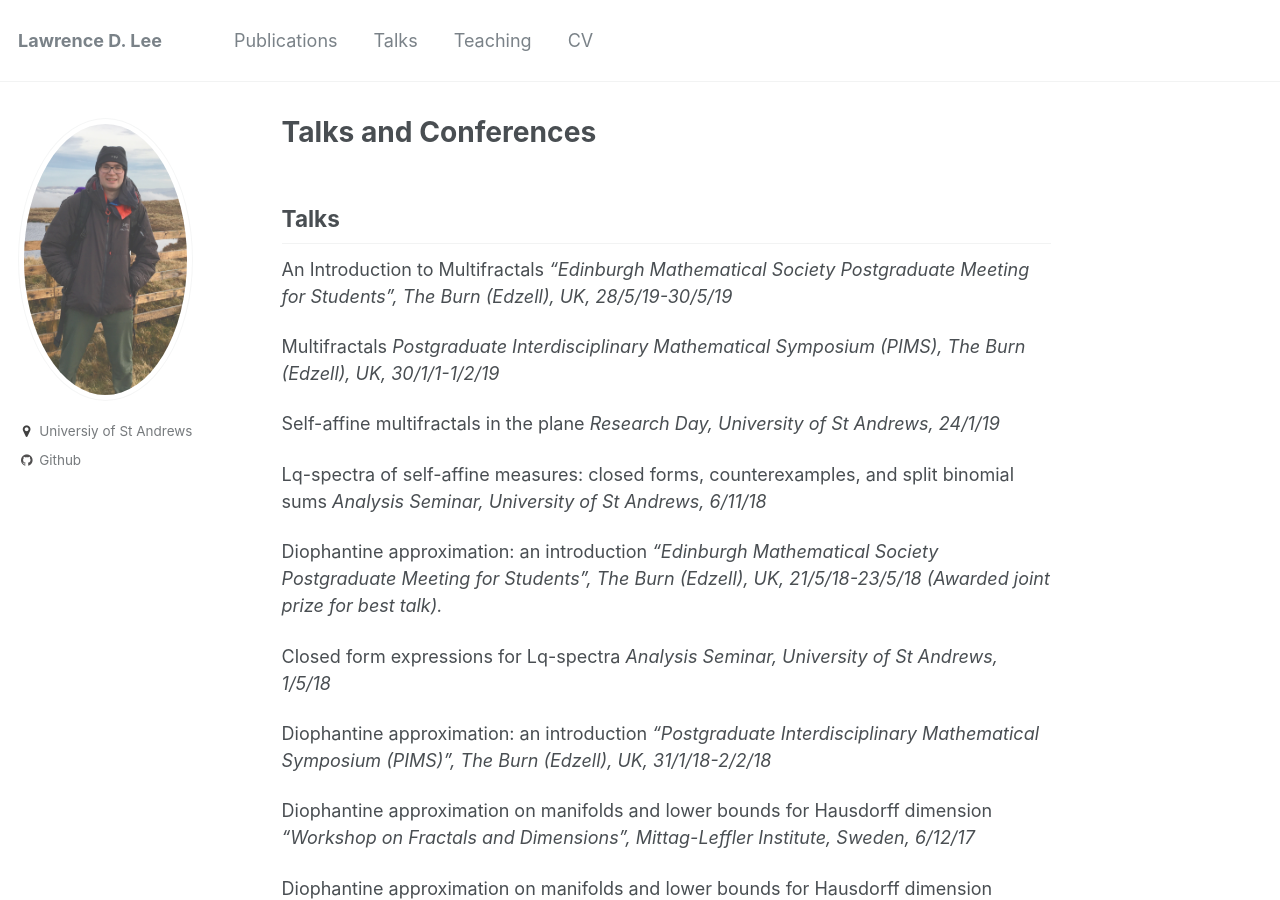
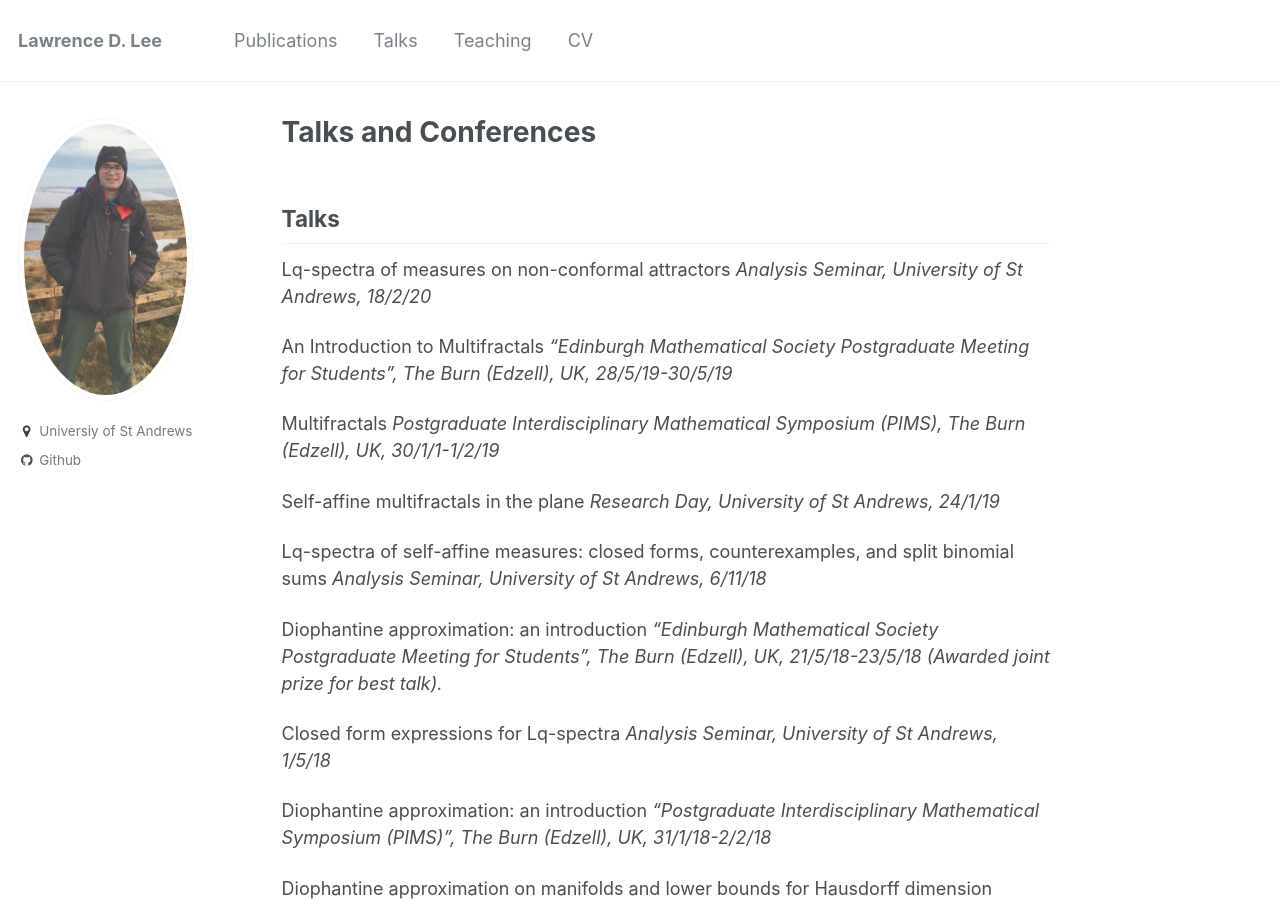
Before and after one commit to amlan-banaji/amlan-banaji.github.io, a Jekyll site: the page built from _pages/talks.md, in a window 1280 px wide and 900 px high. Built offline with Jekyll 4.4.1, drawn with Linux system fonts in a browser that asks for light colours.

Commit message:
Edit talks

```diff
--- a/_pages/talks.md
+++ b/_pages/talks.md
@@ -5,6 +5,9 @@ author_profile: true
 ---
 
 ## Talks
+
+Lq-spectra of measures on non-conformal attractors
+*Analysis Seminar, University of St Andrews, 18/2/20*
 
 An Introduction to Multifractals
 *“Edinburgh Mathematical Society Postgraduate Meeting for Students”, The Burn (Edzell), UK, 28/5/19-30/5/19*
```
